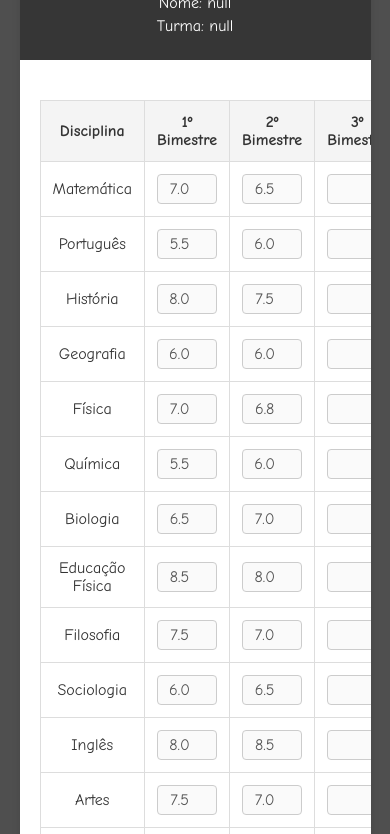
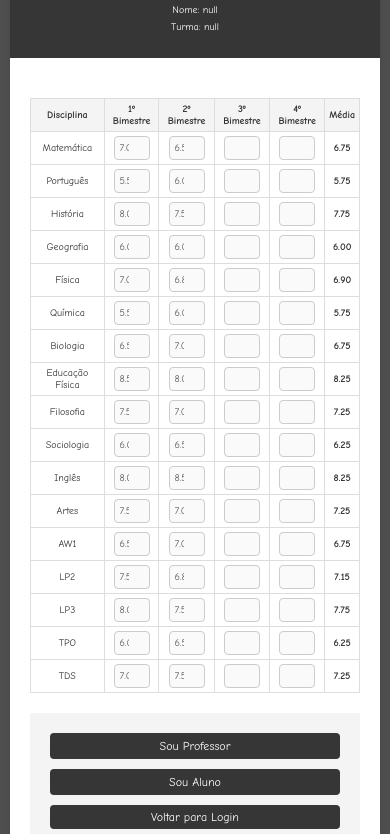
Before and after one commit to LucxsMilhomem/controleDeNotas, a plain HTML site: page notas.html in a window 390 px wide. Shown: the part 64-898 px from the top of the page. Drawn offline with Linux system fonts and the light colour scheme.

Commit message:
Add files via upload

```diff
--- a/login.css
+++ b/login.css
@@ -1,4 +1,3 @@
-/* Reset CSS */
 * {
     margin: 0;
     padding: 0;
@@ -9,7 +8,7 @@ body {
     font-family: Comic Sans MS, Comic Sans, cursive;
     background-image: url('https://cdn.photoroom.com/v1/assets-cached.jpg?path=backgrounds_v3/black/Photoroom_black_background_extremely_fine_texture_only_black_co_c3ee01bd-a082-44ff-b184-e338a13b2ffa.jpg');
     background-repeat: no-repeat;
-    background-size: 1366px 607px;
+    background-size: 100% 100%;
     display: flex;
     justify-content: center;
     align-items: center;
--- a/notas.css
+++ b/notas.css
@@ -46,6 +46,7 @@ h1 {
 
 main {
     padding: 20px;
+    overflow-x: auto; /* Permite rolagem horizontal */
 }
 
 table {
@@ -197,7 +198,6 @@ select#subjects {
     left: 0;
 }
 
-
 @keyframes slide {
     0% {
         transform: translateY(-100%);
@@ -221,3 +221,93 @@ input[type="number"].transition {
     background-color: #e7f1ff; /* Cor final após a transição */
     border: 1px solid #007bff; /* Borda final após a transição */
 }
+
+/* Media Queries para dispositivos móveis */
+@media (max-width: 768px) {
+    body {
+        flex-direction: column;
+        padding: 10px;
+    }
+
+    .container {
+        width: 100%;
+        max-width: none;
+        margin: 10px;
+    }
+
+    h1 {
+        font-size: 20px;
+    }
+
+    .user-info p {
+        font-size: 14px;
+    }
+
+    th, td {
+        padding: 8px;
+        font-size: 14px;
+    }
+
+    input[type="number"] {
+        width: 50px;
+        padding: 5px;
+        font-size: 14px;
+    }
+
+    button.edit-button, .nav-button {
+        padding: 8px 16px;
+        font-size: 14px;
+    }
+
+    .nav-buttons {
+        flex-direction: column;
+        gap: 5px;
+    }
+
+    .select-subject {
+        flex-direction: column;
+        gap: 10px;
+    }
+
+    .select-subject select {
+        width: 100%;
+        margin-right: 0;
+    }
+
+    .select-subject button {
+        width: 100%;
+    }
+}
+
+@media (max-width: 480px) {
+    h1 {
+        font-size: 16px;
+    }
+
+    .user-info p {
+        font-size: 10px;
+    }
+
+    th, td {
+        padding: 4px;
+        font-size: 10px;
+    }
+
+    input[type="number"] {
+        width: 36px;
+        font-size: 10px;
+    }
+
+    button.edit-button, .nav-button {
+        padding: 6px 12px;
+        font-size: 12px;
+    }
+
+    .select-subject label {
+        font-size: 14px;
+    }
+
+    .select-subject select, .select-subject button {
+        font-size: 14px;
+    }
+}
```
